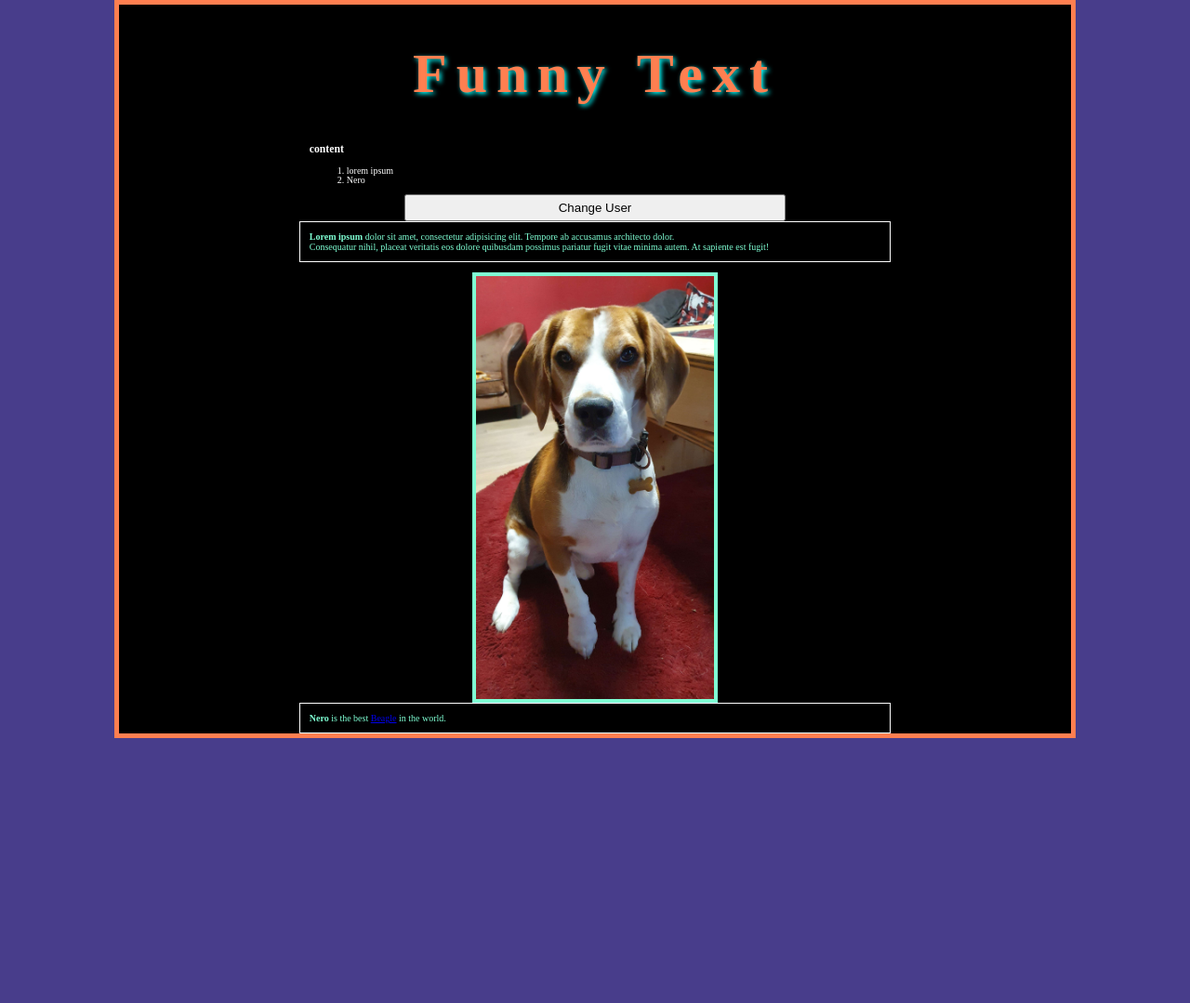
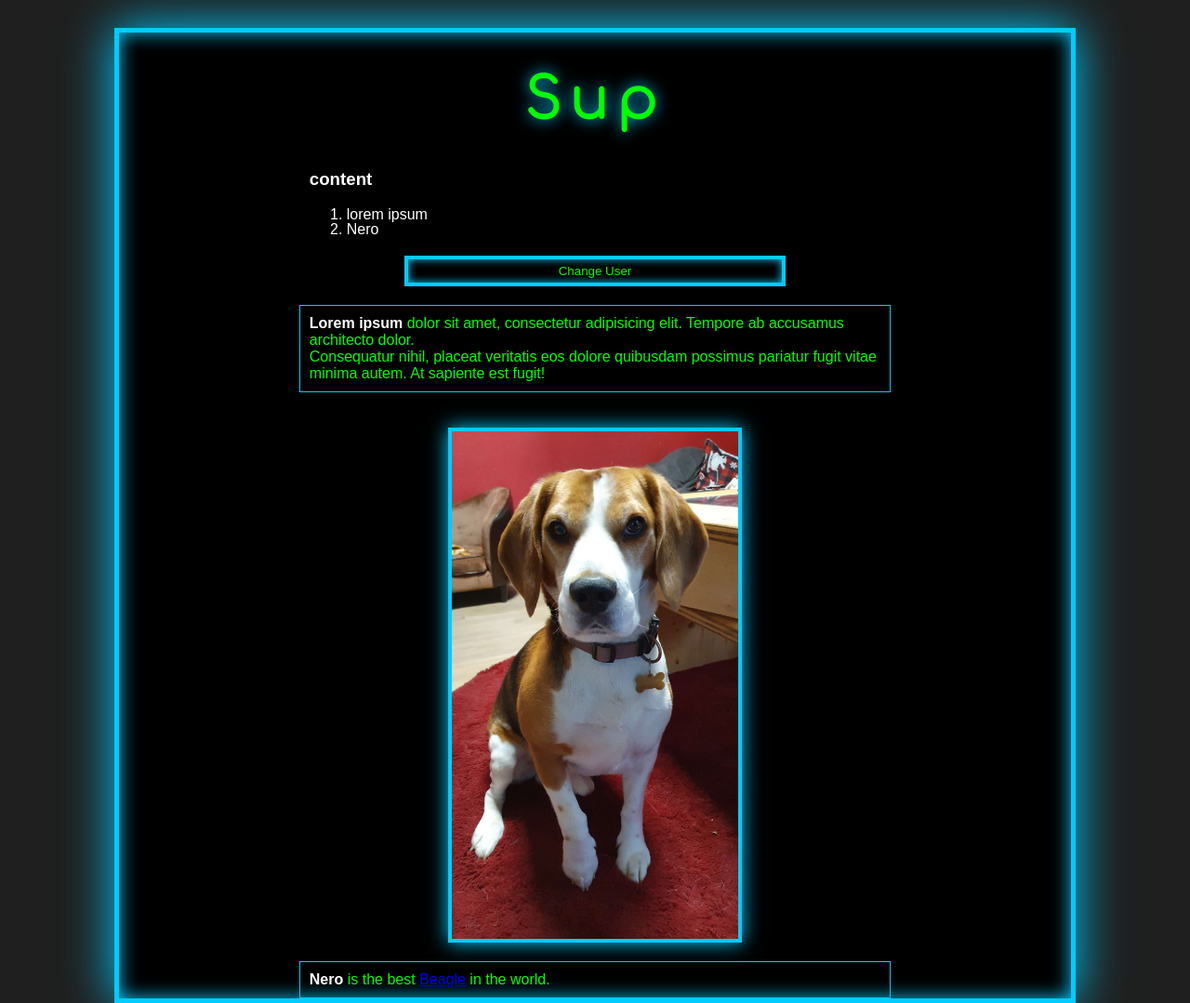
Before and after one commit to DawidKlimont/DawidKlimont.github.io, a plain HTML site: page index.html in a window 1280 px wide. Shown: the top 1079 px of the page at 93% size. Before the commit the page ends 800 px from the top, so only its background shows below. Drawn offline with Linux system fonts and the light colour scheme.

Commit message:
Refactored and stylized

```diff
--- a/index.html
+++ b/index.html
@@ -4,13 +4,17 @@
     <head>
         <meta charset="utf-8">
         <meta name="viewport" content="width-device-width">
-        <link href="styles/style.css" rel="stylesheet">
+
+        <meta name="author" content="Dawid Klimont">
+        <meta name="content" content="Dawid Klimonts Homepage">
         <link rel="icon" type="image/x-icon" href="images/beagle.png">
         <title>Dawids Page</title>
+
+        <link href="styles/style.css" rel="stylesheet">
+        <script src="scripts/main.js" defer></script>
     </head>
 
     <body>
-
         <h1 class="title">Hello World xD</h1>
         <div class="index">
             <h3>content</h3>
@@ -32,7 +36,6 @@
         <img src="images/Nero.jpg" alt="Nero da dawg">
         <p><strong>Nero</strong> is the best <a href="https://en.wikipedia.org/wiki/Beagle">Beagle</a> in the world.</p>
 
-        <script src="scripts/main.js"></script>
     </body>
 
 </html>
--- a/scripts/main.js
+++ b/scripts/main.js
@@ -1,10 +1,5 @@
-function multiply(num1, num2){
-    return num1*num2;
-}
-
 function setName() {
-    let user_name = prompt("Please enter your name");
-
+    user_name = prompt("Please enter your name")
     localStorage.setItem("my_name", user_name);
 }
 
@@ -12,36 +7,43 @@ function setTitle(user_name){
     my_heading.textContent = "Hello "+user_name;
 }
 
-let text = "Funny Text";
-let is_text_set = true;
-
-//  Normal Comment
-/*
-*   Advanced Commenting
-*/
-
-const my_heading = document.querySelector("h1");
-if (is_text_set === true){
-    my_heading.textContent = text;
-}else {
-    alert("Error");
+function setImage(){
+    let src = my_image.getAttribute("src");
+    if(src === "images/Nero.jpg"){
+        my_image.setAttribute("src", "images/"+"beagle.jpg");
+    }else {
+        my_image.setAttribute("src", "images/Nero.jpg");
+    }
 }
 
-console.log(multiply(21, 20));
+function createListitem(){
+    item = document.createElement("li")
+    item.textContent = "New Element"
+    addChangeListitem(item)
+    my_list.appendChild(item);
+}
 
-let image = document.querySelector("img");
-image.addEventListener("click", function() {
-                                    let src = image.getAttribute("src");
-                                    if(src === "images/Nero.jpg"){
-                                        image.setAttribute("src", "images/beagle.jpg");
-                                    }
-                                });
-
-let myButton = document.querySelector("button");
-let my_name = "empty";
+function addChangeListitem(list_element){
+    list_element.onclick = () => {list_element.textContent = prompt("New Value");}
+}
 
 
-myButton.onclick = () => {
-                    setName();
-                    setTitle(localStorage.getItem("my_name"));
-                }
+let my_heading = document.querySelector("h1");
+let my_button = document.querySelector("button");
+
+let my_list_div = document.querySelector(".index");
+let my_list_title = my_list_div.querySelector("h3");
+let my_list = my_list_div.querySelector("ol");
+let my_list_elements = my_list.querySelectorAll("li")
+
+let my_image = document.querySelector("img");
+
+
+my_heading.textContent = "Sup"
+my_button.onclick = () => {setName(); setTitle(localStorage.getItem("my_name"));}
+my_list_title.onclick = () => {createListitem();}
+my_image.onclick = () => {setImage();}
+
+for (let i=0; i<my_list_elements.length; i++){
+    addChangeListitem(my_list_elements[i]);
+}
--- a/styles/style.css
+++ b/styles/style.css
@@ -1,23 +1,26 @@
+@import url('https://fonts.googleapis.com/css2?family=Comfortaa:wght@300&display=swap');
+
 
 html {
-    font-size: 10px;
-    font:"Arial",sans-serif;
+    font-size: 16px;
+    font-family:"Arial",sans-serif;
 
-    background-color: darkslateblue;
+    background-color: #1f1f1f;
 }
 
 body {
-    background-color: black;
-    color: white;
-    border: 5px solid coral;
+    background-color: #000000;
+    color: #ffffff;
+    border: 5px solid #00ccff;
+    box-shadow: 0px 0px 20px #00ccff inset, 0px 0px 50px #00ccff;
 
     width: 80%;
-    margin: 0 auto;
+    margin: 30px auto;
 }
 
 p {
-    color: aquamarine;
-    border: 1px solid white;
+    color: #00ff00;
+    border: 1px solid #00ccff;
 
     padding: 10px;
     width: 60%;
@@ -31,30 +34,40 @@ p {
     width: 60%;
     margin: 0 auto;
 }
-li {
-    line-height: 10px;
-}
+
+li {line-height: 16px;}
 
 img {
-    border: 4px solid aquamarine;
+    border: 4px solid #00ccff;
+    box-shadow: 0px 0px 20px #00ccff;
 
     display: block;
-    width: 25%;
-    margin: 0 auto;
+    width: 30%;
+    margin: 20px auto;
 }
 
 .title {
-    color:coral;
+    font-family: "Comfortaa", sans-serif;
+    color:#00ff00;
     font-size: 60px;
     letter-spacing: 10px;
     text-align: center;
-    text-shadow: 2px 2px 5px cyan;
+    text-shadow: 0px 0px 16px #00ccff;
+}
+strong{
+    color: #ffffff;
+
 }
 
 button {
+    color:#00ff00;
+    background-color: #000000;
+    border: 4px solid #00ccff;
+    box-shadow: 0px 0px 10px #00ccff inset;
+
     text-align: center;
     display: block;
     padding: 5px;
     width: 40%;
-    margin: 0 auto;
+    margin: 20px auto;
 }
```
